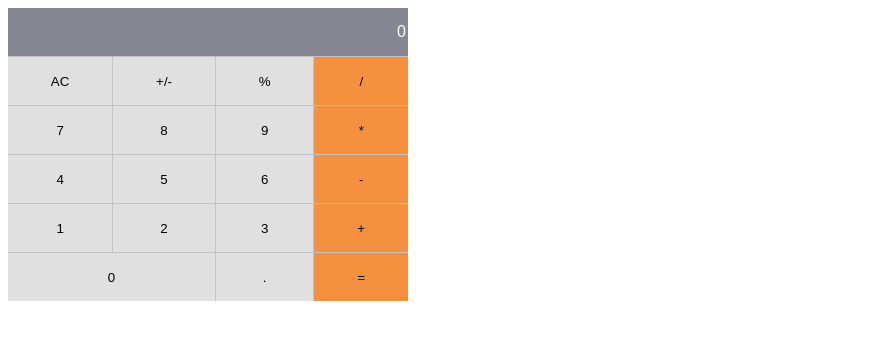
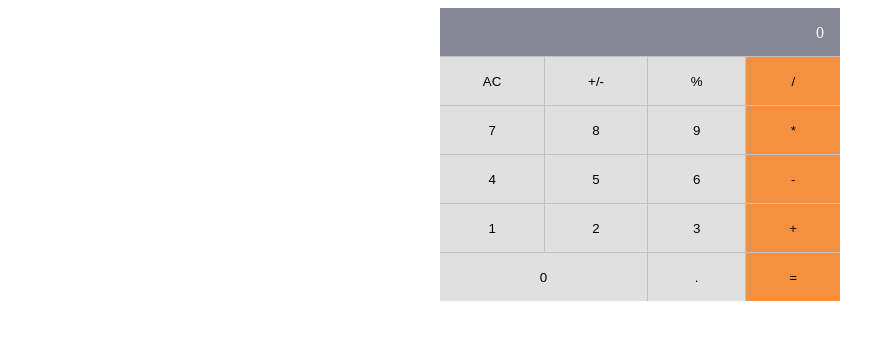
Before and after one commit to mugberto/math_magicians, a React (Create React App) app: page / in a window 1280 px wide. Shown: the top 340 px of the page, without its empty margins (0-895 px from the left). Built offline with nearby package versions, Linux system fonts and the light colour scheme.

Commit message:
Change diplay element

```diff
--- a/src/components/Calculator.css
+++ b/src/components/Calculator.css
@@ -5,29 +5,30 @@
   grid-gap: 1px 1px;
   background-color: #c2c2c2;
   width: 400px;
+  margin: 0 auto;
 }
 
-.calc-container > *:first-child {
+.calc-display {
   grid-column: 1 / span 4;
   background-color: #858692;
+  padding: 1rem;
   color: white;
   font-size: 1rem;
   text-align: right;
-  border: none;
 }
 
 .calc-container > *:nth-child(18) {
   grid-column: 1 / span 2;
 }
 
-button {
+button[class$='btn'] {
   border: none;
 }
 
-.orange-btn {
+button[class^='orange'] {
   background-color: #f5913e;
 }
 
-.gray-btn {
+button[class^='gray'] {
   background-color: #e0e0e0;
 }
--- a/src/components/Calculator.js
+++ b/src/components/Calculator.js
@@ -3,7 +3,7 @@ import './Calculator.css';
 function Calculator() {
   return (
     <div className="calc-container">
-      <input type="text" value="0" />
+      <div className="calc-display">0</div>
       <button type="button" className="gray-btn">AC</button>
       <button type="button" className="gray-btn">+/-</button>
       <button type="button" className="gray-btn">%</button>
@@ -26,5 +26,4 @@ function Calculator() {
     </div>
   );
 }
-
 export default Calculator;
```
